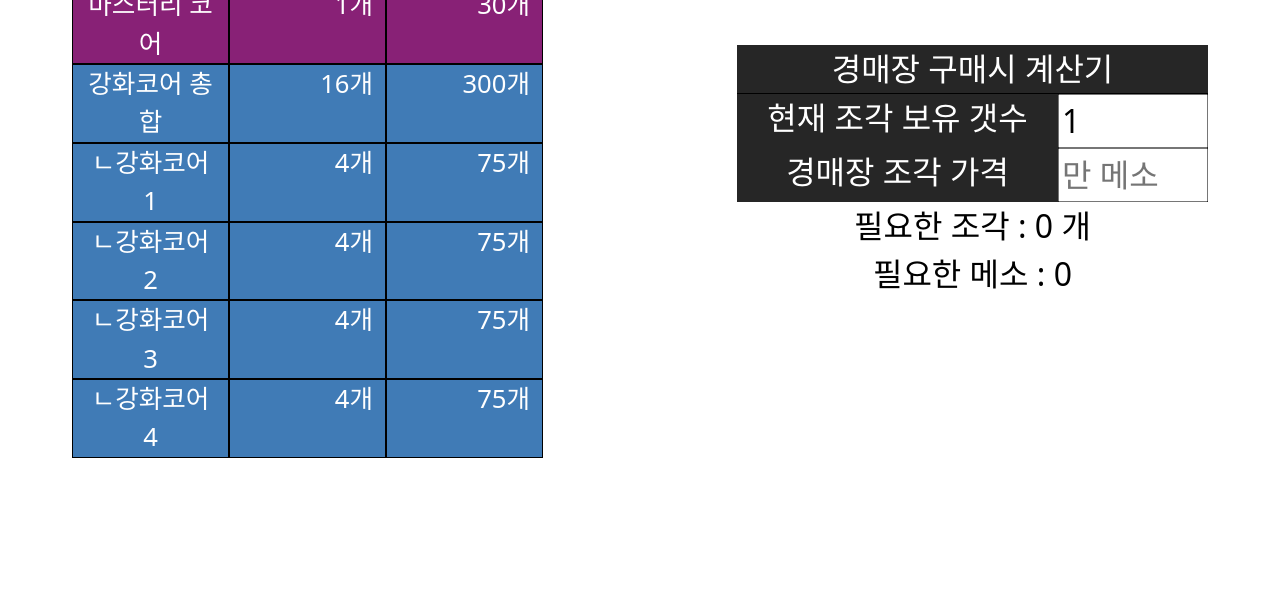
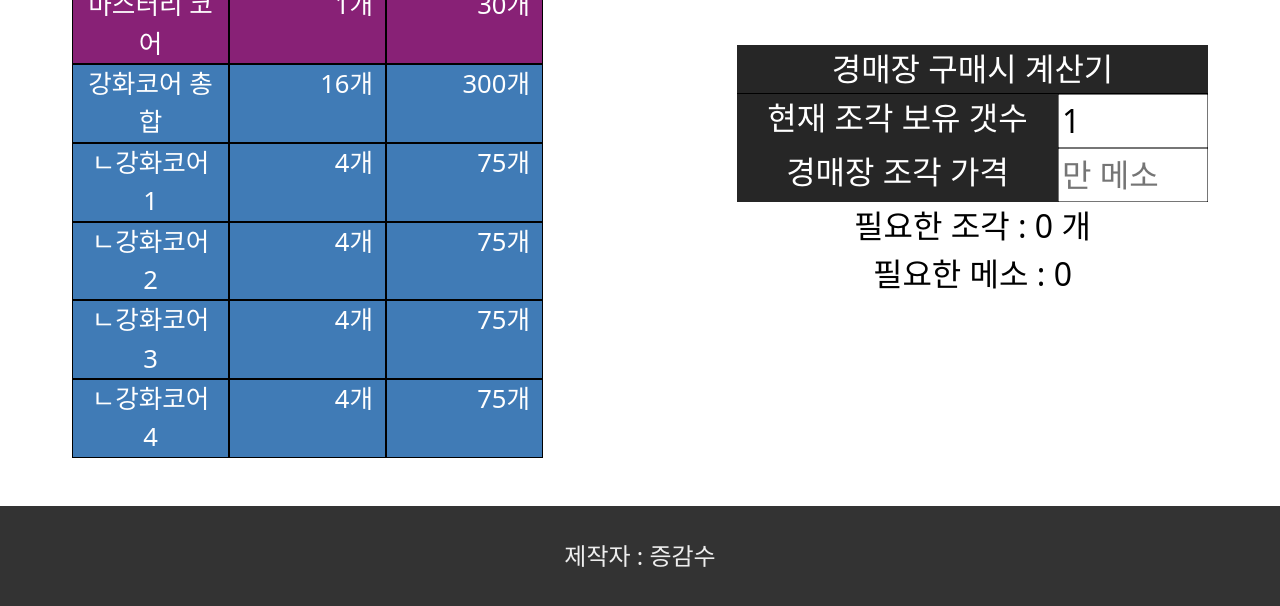
Before and after one commit to LSapee/mapleSolCal, a plain HTML site: page index.html in a window 1280 px wide. Shown: the part 744-1350 px from the top of the page. Before the commit the page ends 1202 px from the top, so only its background shows below. Drawn offline with nearby package versions, Linux system fonts and the light colour scheme.

```diff
--- a/index.html
+++ b/index.html
@@ -631,5 +631,10 @@
         </div>
     </div>
 </div>
+<br/>
+<br/>
+<div class="container-fluid" style="background: #333; height: 100px;line-height: 100px;">
+    <p style="text-align: center; color:#eee;font-size: 1.5em;" >제작자 : 증감수</p>
+</div>
 </body>
 </html>
```
